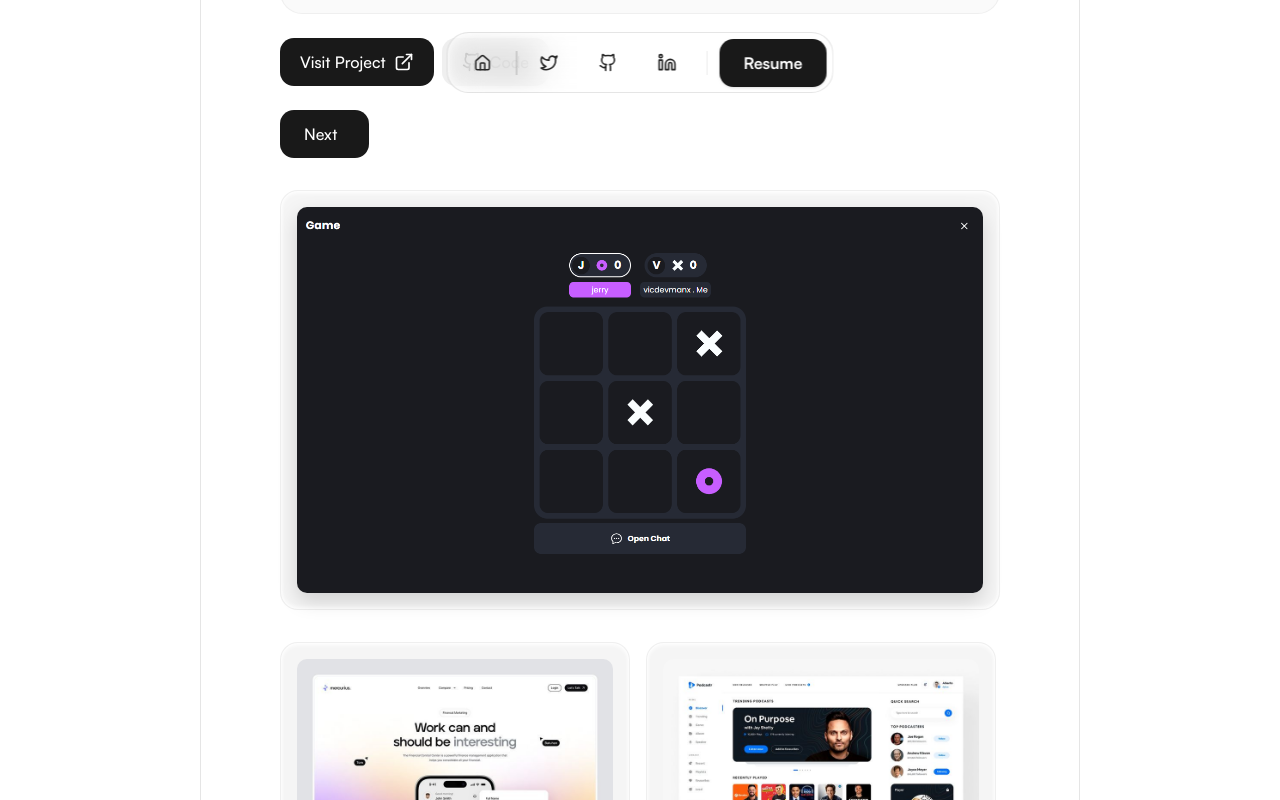
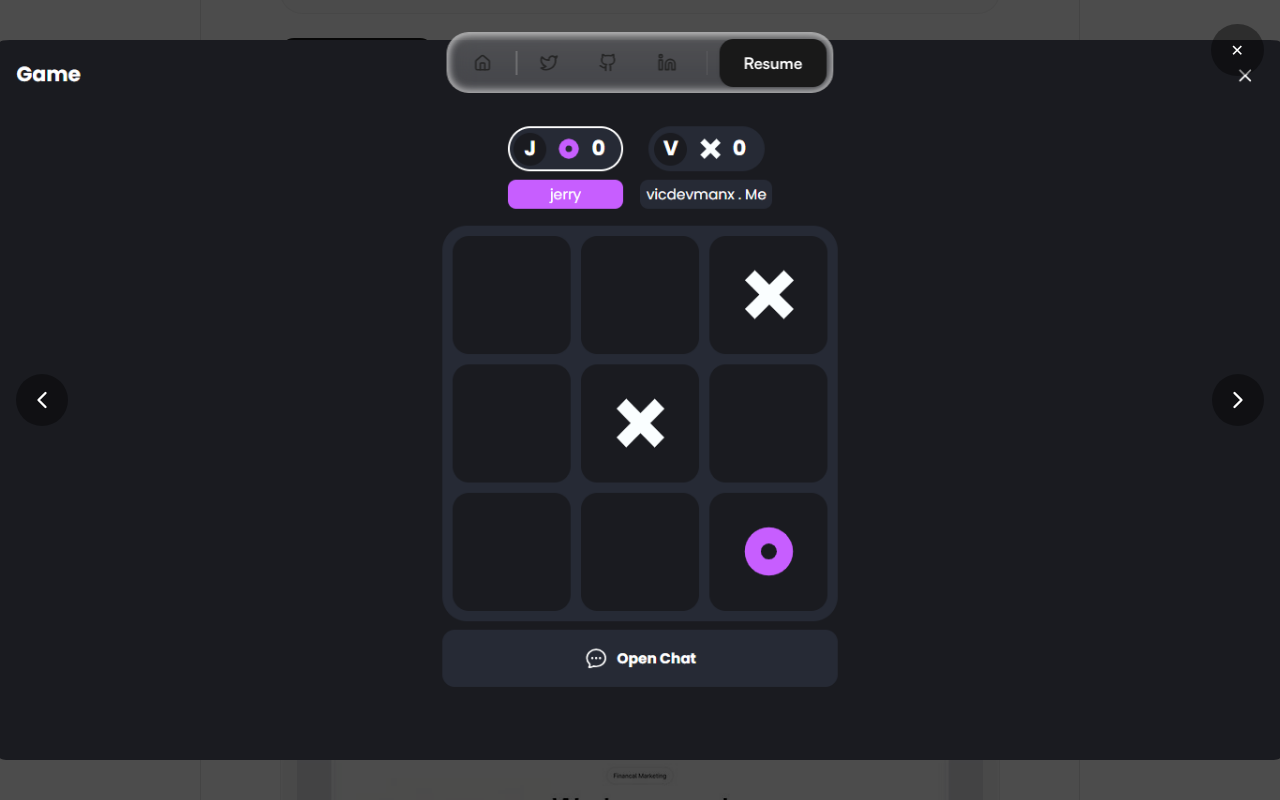
Before and after one commit to vicdevman/vicdevman, a Next.js app: page /projects/ticky in a window 1280 px wide. Both pictures are taken after a click on the element 640 px from the left and 1064 px from the top of the page. Shown: the part 664-1464 px from the top of the page. Built offline with nearby package versions, Linux system fonts and the light colour scheme.

Commit message:
fix: full image

```diff
--- a/app/components/projectDetail.js
+++ b/app/components/projectDetail.js
@@ -1,11 +1,11 @@
 "use client";
 
-import React from "react";
+import React, { useState, useEffect } from "react";
 import { projects } from "../data/projects.data";
 import Link from "next/link";
 import Image from "next/image";
 import { ArrowUpRight } from "lucide-react";
-import { motion } from "framer-motion";
+import { motion, AnimatePresence } from "framer-motion";
 import { useParams } from "next/navigation";
 import { ChevronRight } from "lucide-react";
 import { Link2 } from "lucide-react";
@@ -80,6 +80,38 @@ export default function ProjectDetail() {
     showPrevious = false;
     showNext = true;
   }
+
+  // Lightbox state
+  const [isOpen, setIsOpen] = useState(false);
+  const [photoIndex, setPhotoIndex] = useState(0);
+
+  // Build images array (put main image first)
+  const images = project.images && project.images.length ? [project.image, ...project.images] : [project.image];
+
+  const openLightbox = (index = 0) => {
+    setPhotoIndex(index);
+    setIsOpen(true);
+    document.body.style.overflow = "hidden";
+  };
+
+  const closeLightbox = () => {
+    setIsOpen(false);
+    document.body.style.overflow = "";
+  };
+
+  const prevPhoto = () => setPhotoIndex((p) => (p - 1 + images.length) % images.length);
+  const nextPhoto = () => setPhotoIndex((p) => (p + 1) % images.length);
+
+  useEffect(() => {
+    const onKey = (e) => {
+      if (!isOpen) return;
+      if (e.key === "Escape") closeLightbox();
+      if (e.key === "ArrowLeft") prevPhoto();
+      if (e.key === "ArrowRight") nextPhoto();
+    };
+    window.addEventListener("keydown", onKey);
+    return () => window.removeEventListener("keydown", onKey);
+  }, [isOpen, images.length]);
 
   return (
     <div className=" flex flex-col mt-30 mb-12">
@@ -233,7 +265,7 @@ export default function ProjectDetail() {
           viewport={{ once: true, amount: 0.2 }}
           transition={{ duration: 0.45, ease: "easeOut", delay: 0.15 }}
         >
-          <div className="w-full cursor-pointer rounded-2xl relative mt-8 bg-neutral-100 p-4 flex items-center justify-center border border-neutral-200/40 shadow-[inset_0_2px_4px_rgba(255,2550,255),_inset_0_-2px_4px_rgba(255,255,255)]">
+          <div onClick={() => openLightbox(0)} className="w-full cursor-pointer rounded-2xl relative mt-8 bg-neutral-100 p-4 flex items-center justify-center border border-neutral-200/40 shadow-[inset_0_2px_4px_rgba(255,2550,255),inset_0_-2px_4px_rgba(255,255,255)]">
             {/* <div className="min-w-2 min-h-2 absolute bg-linear-30 from-neutral-200 to-neutral-300 border border-neutral-300 rounded-full mr-2 top-3.5 left-4"></div>
           <div className="min-w-2 min-h-2 absolute bg-linear-30 from-neutral-200 to-neutral-300 border border-neutral-300 rounded-full mr-2 top-3.5 right-2"></div>
           <div className="min-w-2 min-h-2 absolute bg-linear-30 from-neutral-200 to-neutral-300 border border-neutral-300 rounded-full mr-2 bottom-3.5 right-2"></div>
@@ -244,7 +276,7 @@ export default function ProjectDetail() {
               alt={project.title}
               width={1200}
               height={600}
-              className="object-cover w-200 h-full rounded-lg shadow-[0_8px_20px_0_rgba(0,0,0,0.15)]"
+              className="object-cover w-full h-auto rounded-lg shadow-[0_8px_20px_0_rgba(0,0,0,0.15)]"
             />
           </div>
         </motion.div>
@@ -255,7 +287,7 @@ export default function ProjectDetail() {
                 key={index}
                 className="text-sm font-[satoshi-normal] rounded-xl"
               >
-                <div className="w-full cursor-pointer rounded-2xl relative bg-neutral-100 px-4 py-4 flex items-center justify-center border border-neutral-200/40 shadow-[inset_0_2px_4px_rgba(255,2550,255),_inset_0_-2px_4px_rgba(255,255,255)]">
+                <div onClick={() => openLightbox(index + 1)} className="w-full cursor-pointer rounded-2xl relative bg-neutral-100 px-4 py-4 flex items-center justify-center border border-neutral-200/40 shadow-[inset_0_2px_4px_rgba(255,2550,255),inset_0_-2px_4px_rgba(255,255,255)]">
                   {/* <div className="min-w-2 min-h-2 absolute bg-linear-30 from-neutral-200 to-neutral-300 border border-neutral-300 rounded-full mr-2 top-3.5 left-4"></div>
               <div className="min-w-2 min-h-2 absolute bg-linear-30 from-neutral-200 to-neutral-300 border border-neutral-300 rounded-full mr-2 top-3.5 right-2"></div>
               <div className="min-w-2 min-h-2 absolute bg-linear-30 from-neutral-200 to-neutral-300 border border-neutral-300 rounded-full mr-2 bottom-3.5 right-2"></div>
@@ -266,12 +298,79 @@ export default function ProjectDetail() {
                     alt={project.title}
                     width={1200}
                     height={600}
-                    className="object-cover max-w-79 w-full h-full rounded-lg"
+                    className="object-cover w-full h-auto rounded-lg"
                   />
                 </div>
               </div>
             ))}
         </div>
+
+        {/* Lightbox modal */}
+        <AnimatePresence>
+          {isOpen && (
+            <motion.div
+              className="fixed inset-0 z-50 flex items-center justify-center"
+              initial={{ opacity: 0 }}
+              animate={{ opacity: 1 }}
+              exit={{ opacity: 0 }}
+              transition={{ duration: 0.2 }}
+              onClick={closeLightbox}
+            >
+              <motion.div
+                className="absolute inset-0 bg-black/70"
+                onClick={(e) => e.stopPropagation()}
+                initial={{ opacity: 0 }}
+                animate={{ opacity: 1 }}
+                exit={{ opacity: 0 }}
+              />
+
+              <div className="relative z-50 max-w-[100vw] max-h-[90vh] w-full flex items-center justify-center">
+                <button
+                  onClick={(e) => {
+                    e.stopPropagation();
+                    prevPhoto();
+                  }}
+                  className="cursor-pointer absolute left-4 top-1/2 -translate-y-1/2 text-white bg-black/40 p-3 rounded-full"
+                >
+                  <ChevronLeft size={28} />
+                </button>
+
+                <motion.img
+                  key={photoIndex}
+                  src={images[photoIndex]}
+                  alt={project.title}
+                  initial={{ opacity: 0, scale: 0.96, x: 40 }}
+                  animate={{ opacity: 1, scale: 1, x: 0 }}
+                  exit={{ opacity: 0, scale: 0.96, x: -40 }}
+                  transition={{ duration: 0.35, ease: "easeOut" }}
+                  className="object-contain max-h-screen max-w-[100vw] w-auto h-auto rounded-lg py-2"
+                  onClick={(e) => e.stopPropagation()}
+                />
+
+                <button
+                  onClick={(e) => {
+                    e.stopPropagation();
+                    nextPhoto();
+                  }}
+                  className="cursor-pointer absolute right-4 top-1/2 -translate-y-1/2 text-white bg-black/40 p-3 rounded-full"
+                >
+                  <ChevronRight size={28} />
+                </button>
+
+                <button
+                  onClick={(e) => {
+                    e.stopPropagation();
+                    closeLightbox();
+                  }}
+                  className="absolute -top-4 right-4 text-white bg-black/40 py-3.5 cursor-pointer p-5 rounded-full"
+                  aria-label="Close"
+                >
+                  ✕
+                </button>
+              </div>
+            </motion.div>
+          )}
+        </AnimatePresence>
       </div>
     </div>
   );
```
